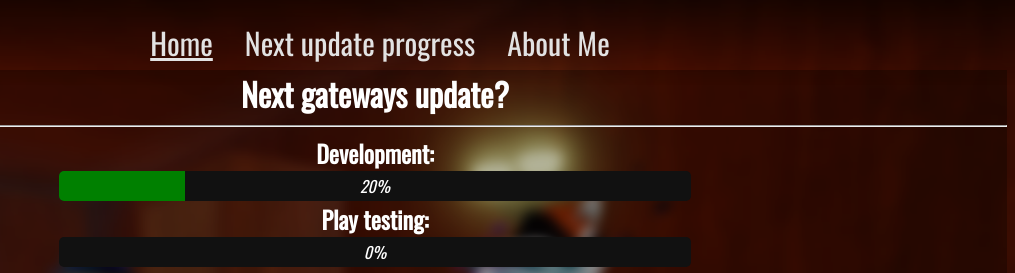
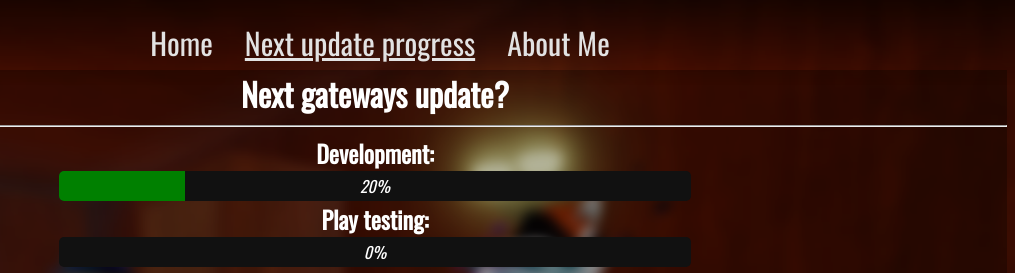
Before and after one commit to funtime-foxy1/GatewaysWebsite, a plain HTML site: page update.html in a window 1280 px wide. Shown: the top 273 px of the page, 265-1280 px from the left. Drawn offline with nearby package versions, Linux system fonts and the light colour scheme.

Commit message:
fix... again.

```diff
--- a/update.html
+++ b/update.html
@@ -39,8 +39,8 @@
     <div id="topnav">
         <img src="content/img/title.png" width="256" alt="Gateways logo">
         <div id="topnavlinks">
-            <a data-yes href="index.html">Home</a>
-            <a href="update.html">Next update progress</a>
+            <a href="index.html">Home</a>
+            <a data-yes href="update.html">Next update progress</a>
             <a href="about.html">About Me</a>
         </div>
     </div>
```
